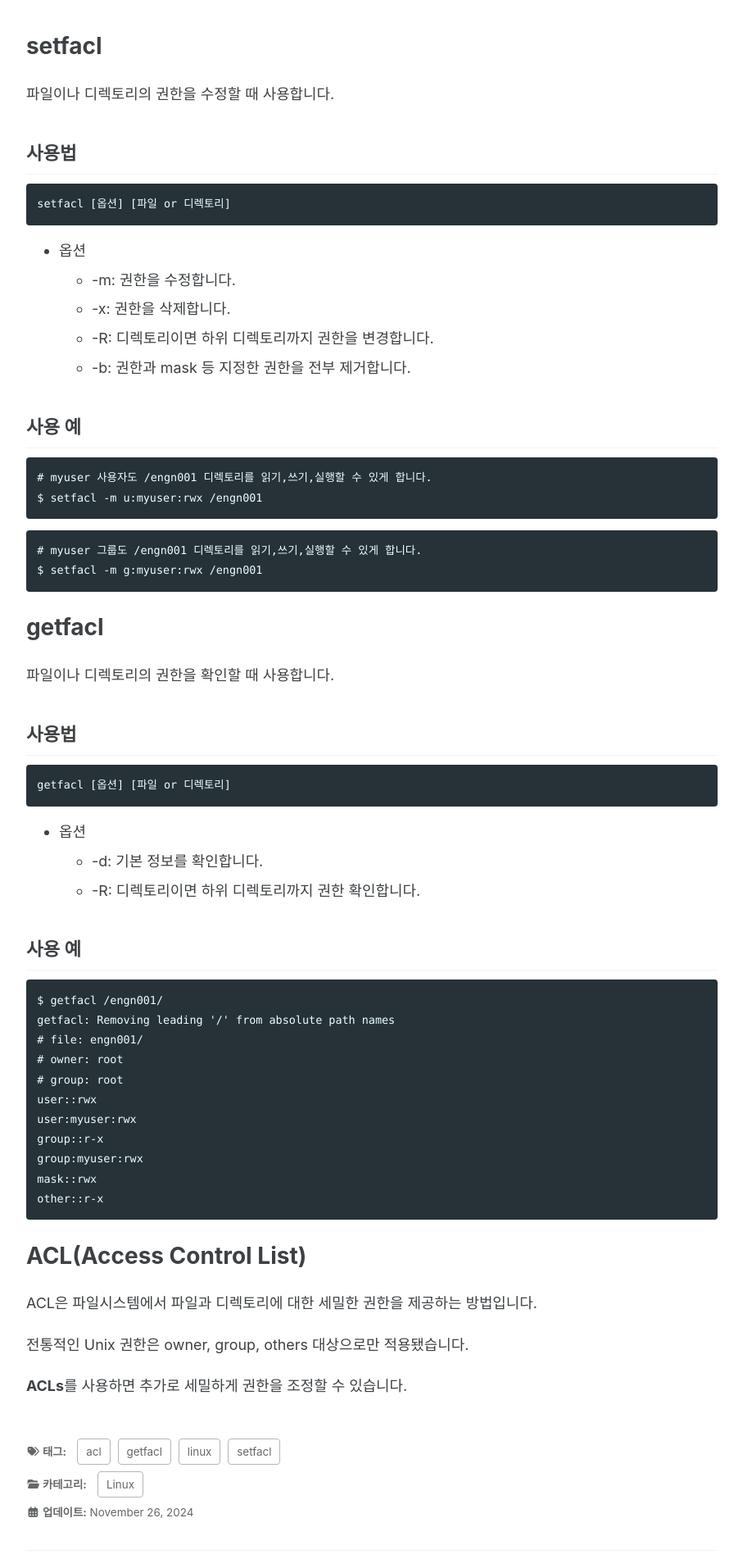
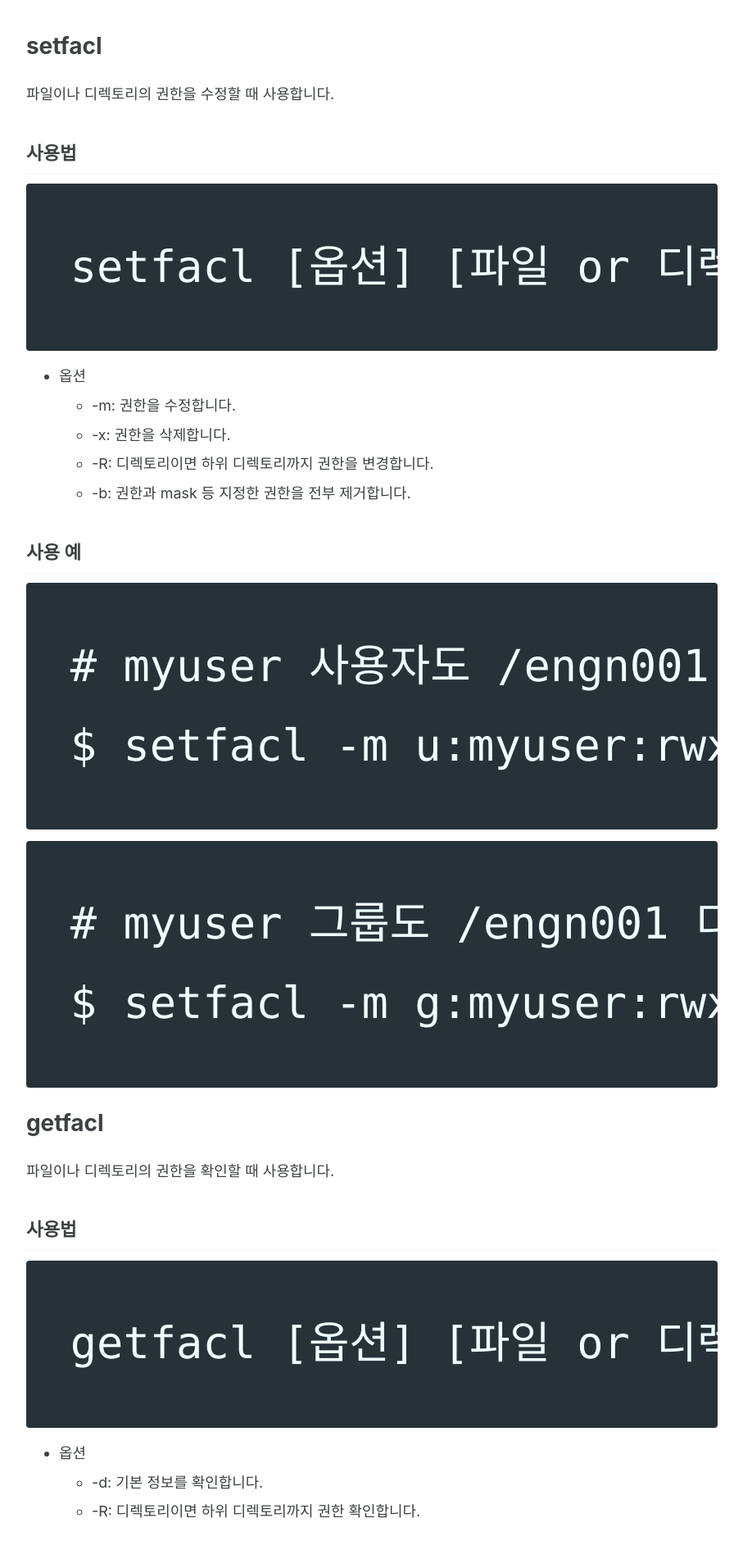
Before and after one commit to NodleKang/nodlekang.github.io, a Jekyll site: the page built from _posts/linux/2024-11-26-linux-acl.md, in a window 1280 px wide. Shown: the part 486-2388 px from the top of the page at 82% size, without its empty margins (186-1093 px from the left). Built offline with Jekyll 4.4.1, drawn with Linux system fonts in a browser that asks for light colours; cached includes are drawn as plain includes; some web fonts are replaced.

Commit message:
코드블록폰트 사이즈 조정

```diff
--- a/_includes/head/custom.html
+++ b/_includes/head/custom.html
@@ -16,4 +16,8 @@
     body {
         font-family: 'D2Coding', -apple-system, BlinkMacSystemFont, "Roboto", "Segoe UI", "Helvetica Neue", "Lucida Grande", Arial, sans-serif;
     }
+
+    .highlight {
+        font-size: 2.0em;  /* 코드 블록 폰트 사이즈 조정 */
+    }
 </style>
```
